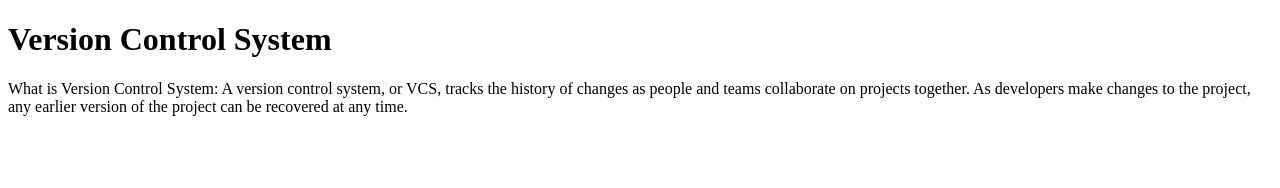
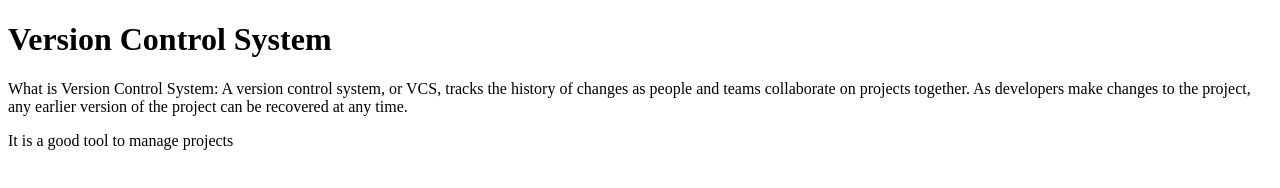
Before and after one commit to l4christ/uobtest, a plain HTML site: page index.htm in a window 1280 px wide. Drawn offline with Linux system fonts and the light colour scheme.

Commit message:
Update index.htm

```diff
--- a/index.htm
+++ b/index.htm
@@ -7,5 +7,7 @@
 What is Version Control System: A version control system, or VCS, tracks the history of changes as people and teams collaborate on projects together. As developers make changes to the project, any earlier version of the project can be recovered at any time.
 </p>
 
+  <p>It is a good tool to manage projects</p>
+
 </body>
 </html>
```
